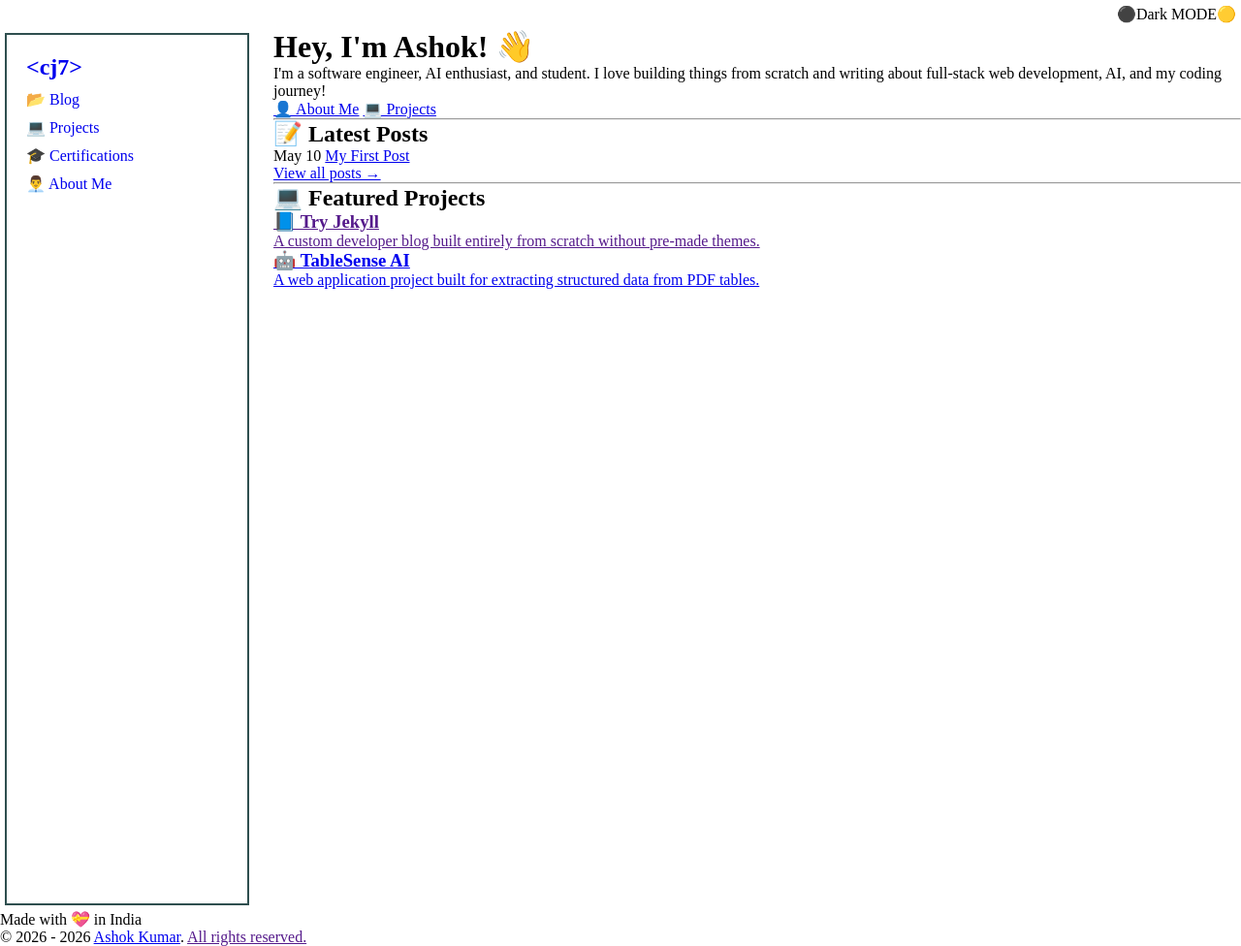
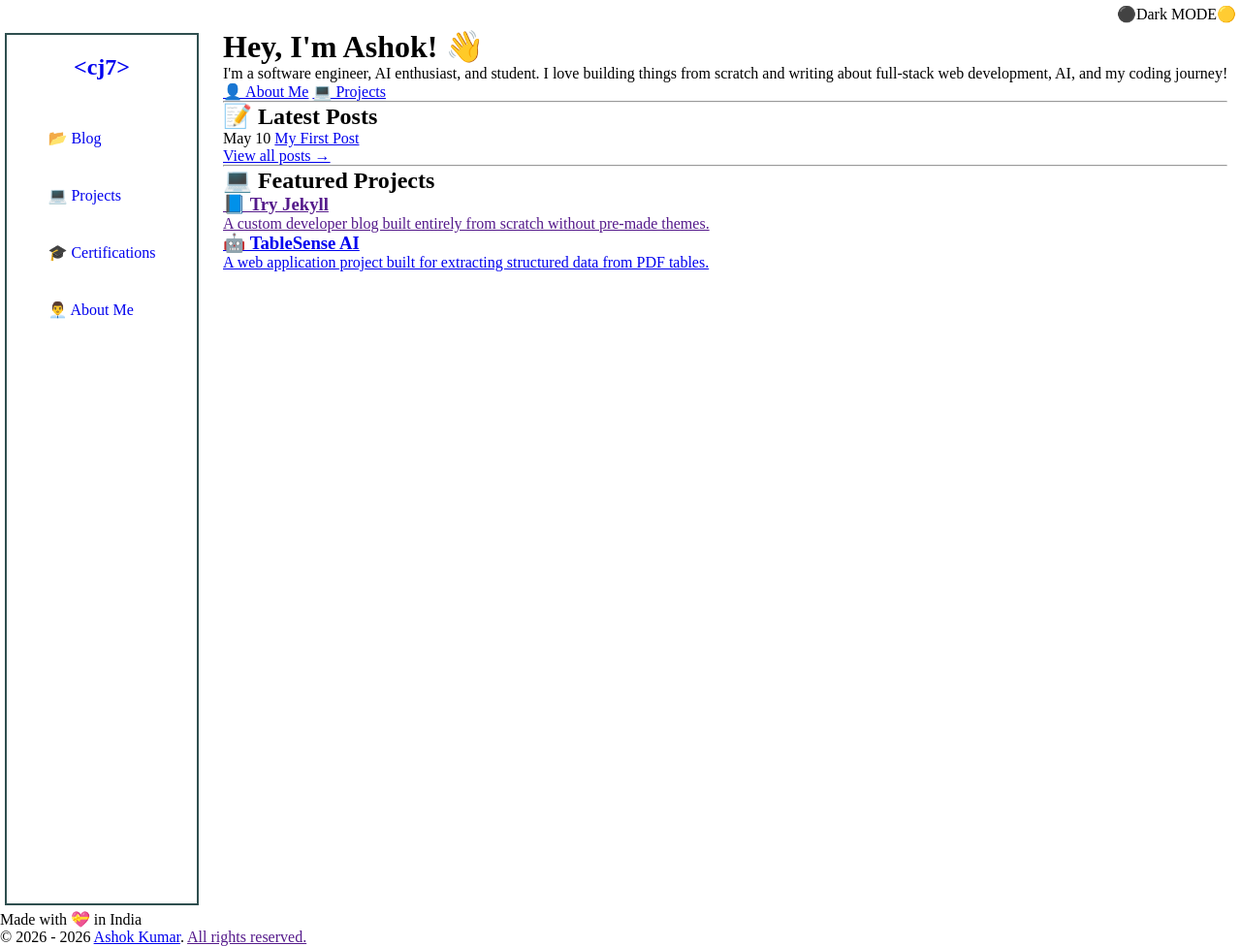
Before and after one commit to cj7-code-journey/cj7-code-journey.github.io, a Jekyll site: the page built from index.md, in a window 1280 px wide. Shown: the whole page at 97% size. Built offline with Jekyll 4.4.1, drawn with Linux system fonts in a browser that asks for light colours.

Commit message:
Apply: styles on sidebar and navbar links

```diff
--- a/assets/css/main.scss
+++ b/assets/css/main.scss
@@ -6,39 +6,52 @@
     --text-main: #a9a9b3;        /* Light grey text for paragraphs */
     --text-heading: #ffffff;     /* Pure white for headings */
     --accent-color: #9d82f5;     /* Premium Purple link color */
-    --sidebar-width: 260px;
+    --sidebar-width: 200px;
     --border-color: #2c2f40;
 }
 
-
+//reset
 *{
     margin: 0;
     padding: 0;
     box-sizing: border-box;
 }
+//header
 header{
     display: flex;
     justify-content: flex-end;
     align-items: center;
     margin: 5px;
 }
+//wrapper->sidebar + Main content
 .layout-wrapper{
     display: flex;
     gap: 20px;
 }
+//sidebar with navbar
 .sidebar{
+    display: flex;
+    flex-direction: column;
+    gap: 50px;
+    align-items: center;
+    min-width: 200px;
     width: var(--sidebar-width);
     height: 100vh;
     border:2px solid darkslategray;
     padding: 20px;
     margin: 5px;
 }
+
 .sidebar a{
     text-decoration: none;
 }
+
 .nav-links{
     display: flex;
     flex-direction: column;
-    gap: 10px;
-    margin: 10px 0;
+    gap:40px;
 }
+
+//Main Content index.md
+
+//hero section
```
